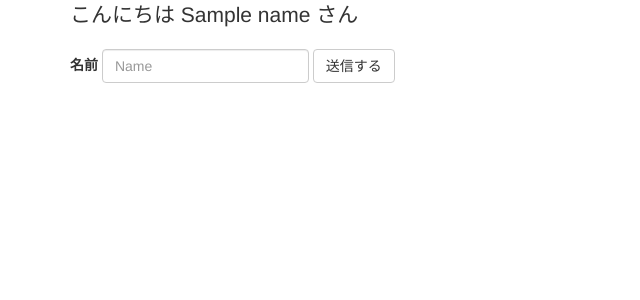
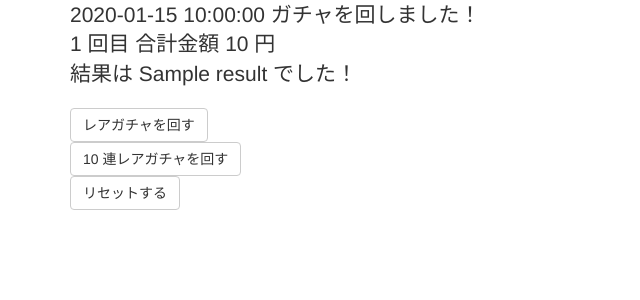
Before and after one commit to id774/flask-bootstrap, a Flask app: template templates/index.html in a window 1280 px wide. Shown: the top 300 px of the page, without its empty margins (0-640 px from the left). Run offline with Flask 2, Linux system fonts and the light colour scheme; the template is opened without the code that fills it: most values are stand-ins (such as "Sample title", 1, 10 or a date in 2020); some libraries are stand-ins or nearby versions.

Commit message:
10 Gacha Simulator

```diff
--- a/app.py
+++ b/app.py
@@ -2,33 +2,101 @@
 
 from flask import Flask, render_template, request, redirect, url_for
 import numpy as np
+import datetime
 
 app = Flask(__name__)
 
 # Main
-def picked_up():
-    messages = [
-        "こんにちは、あなたの名前を入力してください",
-        "やあ！お名前は何ですか？",
-        "あなたの名前を教えてね"
-    ]
-    return np.random.choice(messages)
+class VO(object):
+    def __init__(self):
+        self._count = 0
+        self._price = 0
+
+    def getcount(self):
+        return self._count
+
+    def setcount(self, count):
+        self._count = count
+
+    def getprice(self):
+        return self._price
+
+    def setprice(self, price):
+        self._price = price
+
+    count = property(getcount, setcount)
+    price = property(getprice, setprice)
+
+vo = VO()
+
+def pickup_premium():
+    """UR の景品を確定して排出する"""
+    ur = ["景品1", "景品2", "景品3", "景品4", "景品5", "景品6", "景品7",
+          "景品8", "景品9", "景品10", "景品11", "景品12"]
+    return np.random.choice(ur)
+
+def pickup_rare(weight):
+    """重みに応じてレアガチャを排出する"""
+    rarities = ["R", "SR", "UR"]
+    picked_rarity = np.random.choice(rarities, p=weight)
+
+    if picked_rarity == "UR":
+        picked_rarity = "".join((picked_rarity, "(", pickup_premium(), ")"))
+
+    return picked_rarity
+
+def turn_rare():
+    """レアガチャを回す"""
+    result = []
+    # 小数点第三位を切り上げて 94.85%, 5.04%, 0.12%
+    weight = [0.94849, 0.0504, 0.00111]
+    result.append(pickup_rare(weight))
+    return result
+
+def turn_10rare():
+    """10 連レアガチャを回す"""
+    result = []
+    # 小数点第三位を切り上げて 90.28%, 9.29%, 0.45%
+    weight = [0.90278, 0.09281, 0.00441]
+    for v in range(0, 9):
+        result.append(pickup_rare(weight))
+    result.append("SR")
+    return result
 
 # Routing
 @app.route('/')
 def index():
     title = "ようこそ"
-    message = picked_up()
+    message = "ガチャを回すにはボタンをクリックしてください"
     return render_template('index.html',
                            message=message, title=title)
 
 @app.route('/post', methods=['POST', 'GET'])
 def post():
-    title = "こんにちは"
+    time = datetime.datetime.today().strftime("%H:%M:%S")
+    message = ""
     if request.method == 'POST':
-        name = request.form['name']
+        result = []
+        if 'rare' in request.form:
+            title = "ガチャを回しました！"
+            vo.price = vo.price + 300
+            vo.count = vo.count + 1
+            result = turn_rare()
+        if '10rare' in request.form:
+            title = "ガチャを回しました！"
+            vo.price = vo.price + 3000
+            vo.count = vo.count + 1
+            result = turn_10rare()
+        if 'reset' in request.form:
+            title = "リセットしました"
+            vo.price = 0
+            vo.count = 0
+            result = ""
+            message = "リセットしました"
         return render_template('index.html',
-                               name=name, title=title)
+                               result=result, title=title,
+                               time=time, vo=vo,
+                               message=message)
     else:
         return redirect(url_for('index'))
 
--- a/templates/index.html
+++ b/templates/index.html
@@ -7,16 +7,26 @@
     <div class="row">
       <div class="col-md-12">
         <p class="lead">
-          {% if name %}
-            こんにちは {{ name }} さん
+          {% if result %}
+            {{ time }} ガチャを回しました！<br>
+            {{ vo.count }} 回目 合計金額 {{ vo.price }} 円<br>
+            結果は
+            {% for v in result %}
+              {{ v }}
+            {% endfor %}
+            でした！
           {% else %}
             {{ message }}
           {% endif %}
         </p>
-        <form action="/post" method="post" class="form-inline">
-          <label for="name">名前</label>
-          <input type="text" class="form-control" id="name" name="name" placeholder="Name">
-          <button type="submit" class="btn btn-default">送信する</button>
+        <form action="/post" method="post" name="rare" class="form-inline">
+          <button type="submit" name="rare" class="btn btn-default">レアガチャを回す</button>
+        </form>
+        <form action="/post" method="post" name="10rare" class="form-inline">
+          <button type="submit" name="10rare" class="btn btn-default">10 連レアガチャを回す</button>
+        </form>
+        <form action="/post" method="post" name="reset" class="form-inline">
+          <button type="submit" name="reset" class="btn btn-default">リセットする</button>
         </form>
       </div>
     </div>
```
